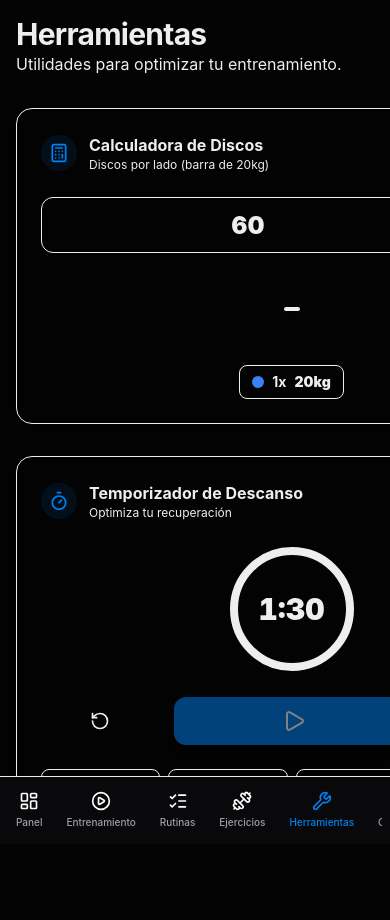
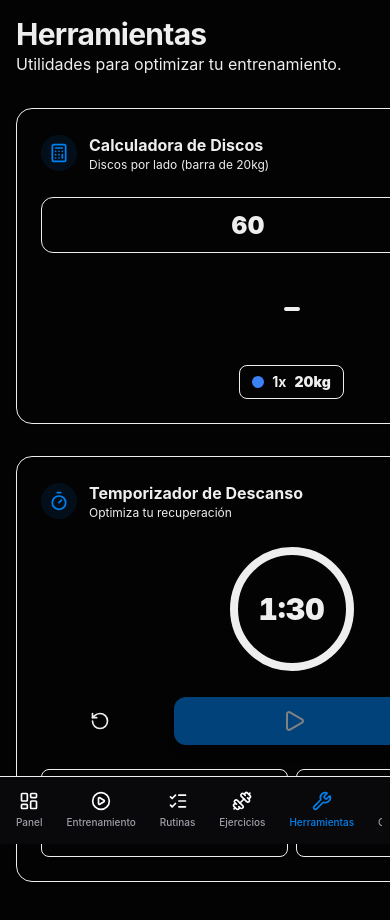
Before and after one commit to srbitgithub/datagymroutines, a Next.js app: page /dashboard/tools in a window 390 px wide. Shown: the top 920 px of the page. Built offline with nearby package versions, Linux system fonts and the light colour scheme.

Commit message:
The view of tool has been refined

```diff
--- a/src/modules/tools/infrastructure/components/RestTimer.tsx
+++ b/src/modules/tools/infrastructure/components/RestTimer.tsx
@@ -103,8 +103,8 @@ export function RestTimer() {
                         onClick={toggleTimer}
                         disabled={timeLeft === 0}
                         className={`flex-[2] h-12 flex items-center justify-center rounded-xl font-bold transition-all active:scale-95 ${isActive
-                                ? 'bg-amber-500 text-white shadow-lg'
-                                : 'bg-brand-primary text-white shadow-lg disabled:opacity-50'
+                            ? 'bg-amber-500 text-white shadow-lg'
+                            : 'bg-brand-primary text-white shadow-lg disabled:opacity-50'
                             }`}
                     >
                         {isActive ? <Pause className="h-6 w-6" /> : <Play className="h-6 w-6 ml-1" />}
@@ -114,7 +114,7 @@ export function RestTimer() {
                     </div>
                 </div>
 
-                <div className="grid grid-cols-4 gap-2 w-full">
+                <div className="grid grid-cols-2 sm:grid-cols-4 gap-2 w-full">
                     {PRESETS.map((p) => (
                         <button
                             key={p}
@@ -123,8 +123,8 @@ export function RestTimer() {
                                 startTimer(p);
                             }}
                             className={`h-10 rounded-lg text-xs font-bold border transition-all ${duration === p && timeLeft > 0
-                                    ? 'bg-brand-primary border-brand-primary text-white'
-                                    : 'bg-background hover:bg-accent'
+                                ? 'bg-brand-primary border-brand-primary text-white'
+                                : 'bg-background hover:bg-accent'
                                 }`}
                         >
                             {p}s
```
